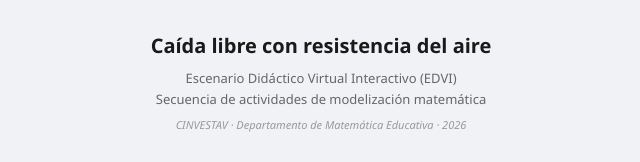
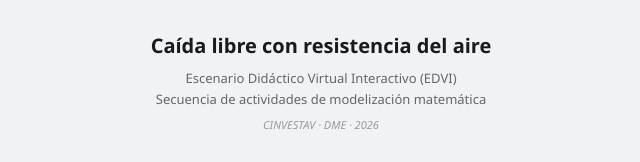
Before and after one commit to ricardouma99/EDVI-caida-libre, a plain HTML site: page index.html in a window 1280 px wide. Shown: the top 162 px of the page, without its empty margins (319-959 px from the left). Drawn offline with Linux system fonts and the light colour scheme.

Commit message:
Update index.html

```diff
--- a/index.html
+++ b/index.html
@@ -65,7 +65,7 @@ body{font-family:'Segoe UI',Arial,sans-serif;background:#f0f2f5;color:#222;min-h
   <h1>Caída libre con resistencia del aire</h1>
   <p>Escenario Didáctico Virtual Interactivo (EDVI)<br>
   Secuencia de actividades de modelización matemática</p>
-  <p class="inst">CINVESTAV · Departamento de Matemática Educativa · 2026</p>
+  <p class="inst">CINVESTAV · DME · 2026</p>
 </div>
 
 <div class="cards">
```
